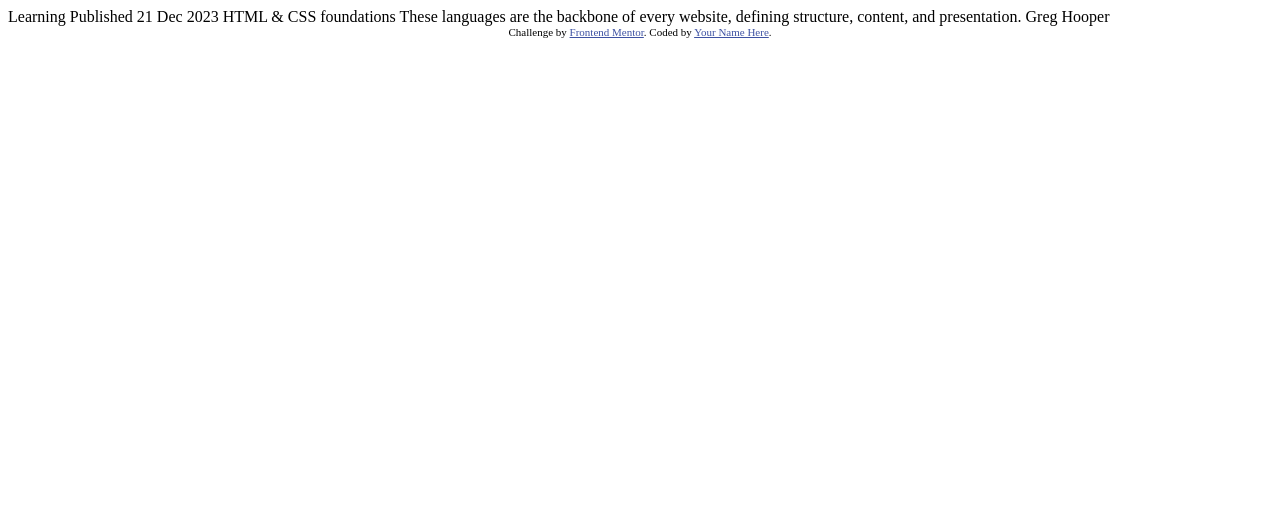
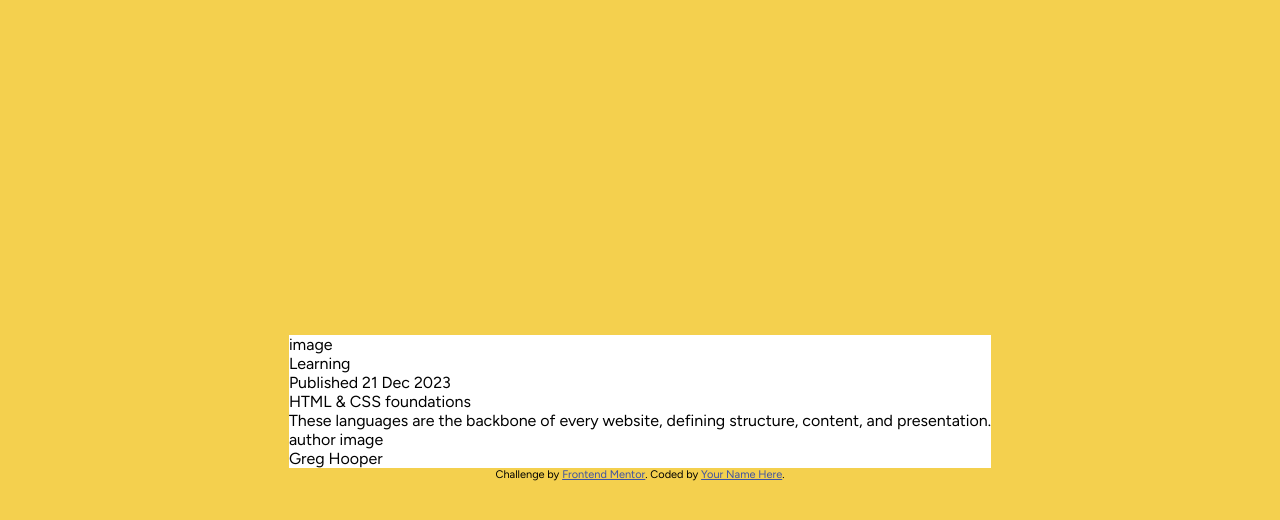
Before and after one commit to astnio/frontend-mentor-blog-preview-card, a plain HTML site: page index.html in a window 1280 px wide. Drawn offline with Linux system fonts and the light colour scheme.

Commit message:
Added variables and imports

```diff
--- a/index.html
+++ b/index.html
@@ -1,34 +1,52 @@
 <!DOCTYPE html>
 <html lang="en">
 	<head>
-  <meta charset="UTF-8">
-  <meta name="viewport" content="width=device-width, initial-scale=1.0"> <!-- displays site properly based on user's device -->
+		<meta charset="UTF-8" />
+		<meta
+			name="viewport"
+			content="width=device-width, initial-scale=1.0"
+		/>
+		<!-- displays site properly based on user's device -->
 
-  <link rel="icon" type="image/png" sizes="32x32" href="./assets/images/favicon-32x32.png">
+		<link
+			rel="icon"
+			type="image/png"
+			sizes="32x32"
+			href="./assets/images/favicon-32x32.png"
+		/>
+
+		<link
+			rel="stylesheet"
+			href="style.css"
+		/>
 
 		<title>Frontend Mentor | Blog preview card</title>
 
 		<!-- Feel free to remove these styles or customise in your own stylesheet 👍 -->
-  <style>
-    .attribution { font-size: 11px; text-align: center; }
-    .attribution a { color: hsl(228, 45%, 44%); }
-  </style>
 	</head>
 	<body>
-
-  Learning
-
-  Published 21 Dec 2023
-
-  HTML & CSS foundations
-
-  These languages are the backbone of every website, defining structure, content, and presentation.
-
-  Greg Hooper
+		<div class="card">
+			<div class="card-image-container">image</div>
+			<div class="category">Learning</div>
+			<div class="publish-date">Published 21 Dec 2023</div>
+			<div class="card-title">HTML & CSS foundations</div>
+			<div class="card-paragraph">
+				These languages are the backbone of every website, defining structure,
+				content, and presentation.
+			</div>
+			<div class="author-info-container">
+				<div class="author-avatar">author image</div>
+				<div class="author-name">Greg Hooper</div>
+			</div>
+		</div>
 
 		<div class="attribution">
-    Challenge by <a href="https://www.frontendmentor.io?ref=challenge" target="_blank">Frontend Mentor</a>.
-    Coded by <a href="#">Your Name Here</a>.
+			Challenge by
+			<a
+				href="https://www.frontendmentor.io?ref=challenge"
+				target="_blank"
+				>Frontend Mentor</a
+			>. Coded by <a href="#">Your Name Here</a>.
 		</div>
 	</body>
 </html>
--- /dev/null
+++ b/style.css
@@ -0,0 +1,58 @@
+@import url('https://fonts.googleapis.com/css2?family=Figtree:ital,wght@0,300..900;1,300..900&display=swap');
+
+:root {
+	--color-yellow: rgb(244, 208, 78);
+	--color-grey-950: rgb(17, 17, 17);
+	--color-grey-500: rgb(107, 107, 107);
+	--color-white: rgb(255, 255, 255);
+
+	--spacing-200: 16px;
+	--spacing-150: 12px;
+	--spacing-100: 8px;
+	--spacing-50: 4px;
+}
+
+body {
+	display: flex;
+	flex-direction: column;
+	align-items: center;
+	justify-content: center;
+	height: 100dvh;
+	background-color: var(--color-yellow);
+	font-family: 'Figtree', sans-serif;
+}
+
+.text-1,
+.text-2,
+.text-3 {
+	line-height: 150px;
+	letter-spacing: 0px;
+}
+
+.text-1 {
+	font-size: 24px;
+}
+
+.text-2 {
+	font-size: 16px;
+}
+
+.text-3 {
+	font-size: 14px;
+}
+
+.bold {
+	font-weight: 800;
+}
+
+.card {
+	background-color: var(--color-white);
+}
+
+.attribution {
+	font-size: 11px;
+	text-align: center;
+}
+.attribution a {
+	color: hsl(228, 45%, 44%);
+}
```
Lines whose indentation alone changed are shown as unchanged.
